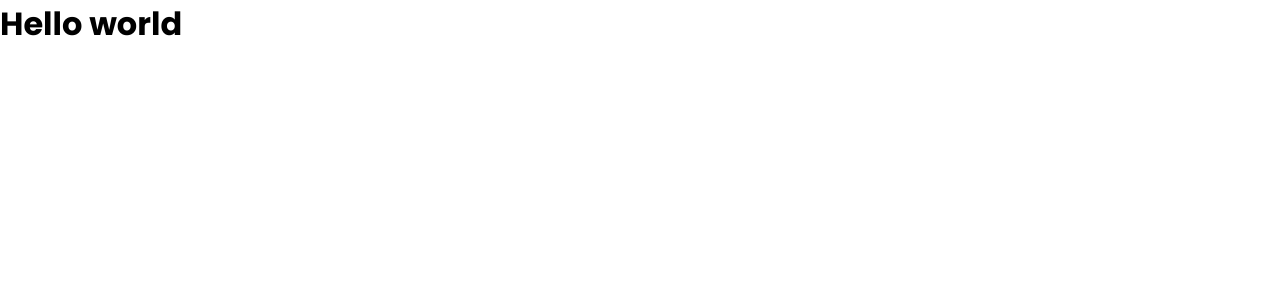
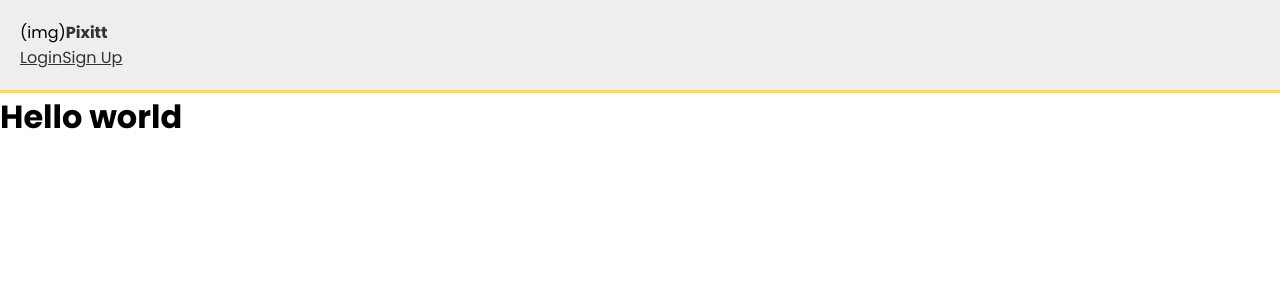
Before and after one commit to dimx88/project-pixitt, a React (Create React App) app: page / in a window 1280 px wide. Shown: the top 300 px of the page. Built offline with nearby package versions, Linux system fonts and the light colour scheme.

Commit message:
added react-router to project

```diff
--- a/package.json
+++ b/package.json
@@ -8,6 +8,7 @@
     "@testing-library/user-event": "^13.5.0",
     "react": "^18.2.0",
     "react-dom": "^18.2.0",
+    "react-router-dom": "^6.4.2",
     "react-scripts": "5.0.1",
     "web-vitals": "^2.1.4"
   },
--- a/public/index.html
+++ b/public/index.html
@@ -24,7 +24,7 @@
       work correctly both with client-side routing and a non-root public URL.
       Learn how to configure a non-root public URL by running `npm run build`.
     -->
-    <title>Project Pixley</title>
+    <title>Project Pixitt</title>
   </head>
   <body>
     <noscript>You need to enable JavaScript to run this app.</noscript>
--- a/src/App.js
+++ b/src/App.js
@@ -1,9 +1,18 @@
+// Components
+import Navbar from "./components/Navbar";
 
+import { BrowserRouter, Routes, Route } from "react-router-dom";
 
 function App() {
   return (
     <div className="App">
-      <h1>Hello world</h1>
+      <BrowserRouter>
+        <Navbar />
+        <h1>Hello world</h1>
+        <Routes>
+
+        </Routes>
+      </BrowserRouter >
     </div>
   );
 }
--- /dev/null
+++ b/src/components/Navbar.css
@@ -0,0 +1,19 @@
+.navbar {
+    background: var(--bg-color);
+    padding: 20px 20px;
+    border-bottom: 3px solid var(--primary-color);
+}
+
+.navbar .logo .logo-text {
+    color: var(--text-color);
+    font-weight: bold;
+}
+
+.navbar a {
+    color: var(--text-color);
+    background: var(--bg-color);
+}
+
+.navbar a:hover {
+    background: var(--primary-color);
+}
--- /dev/null
+++ b/src/components/Navbar.js
@@ -0,0 +1,17 @@
+import { Link } from "react-router-dom";
+
+// Styles
+import './Navbar.css';
+
+export default function Navbar() {
+    return (
+        <div className="navbar">
+            <div className="logo">
+                <span>(img)</span>
+                <span className="logo-text">Pixitt</span>
+            </div>
+            <Link to='/login'>Login</Link>
+            <Link to='/signup'>Sign Up</Link>
+        </div>
+    );
+}
```
Also changed, not shown: 1 other file (tests, documents, lock files or other folders).
